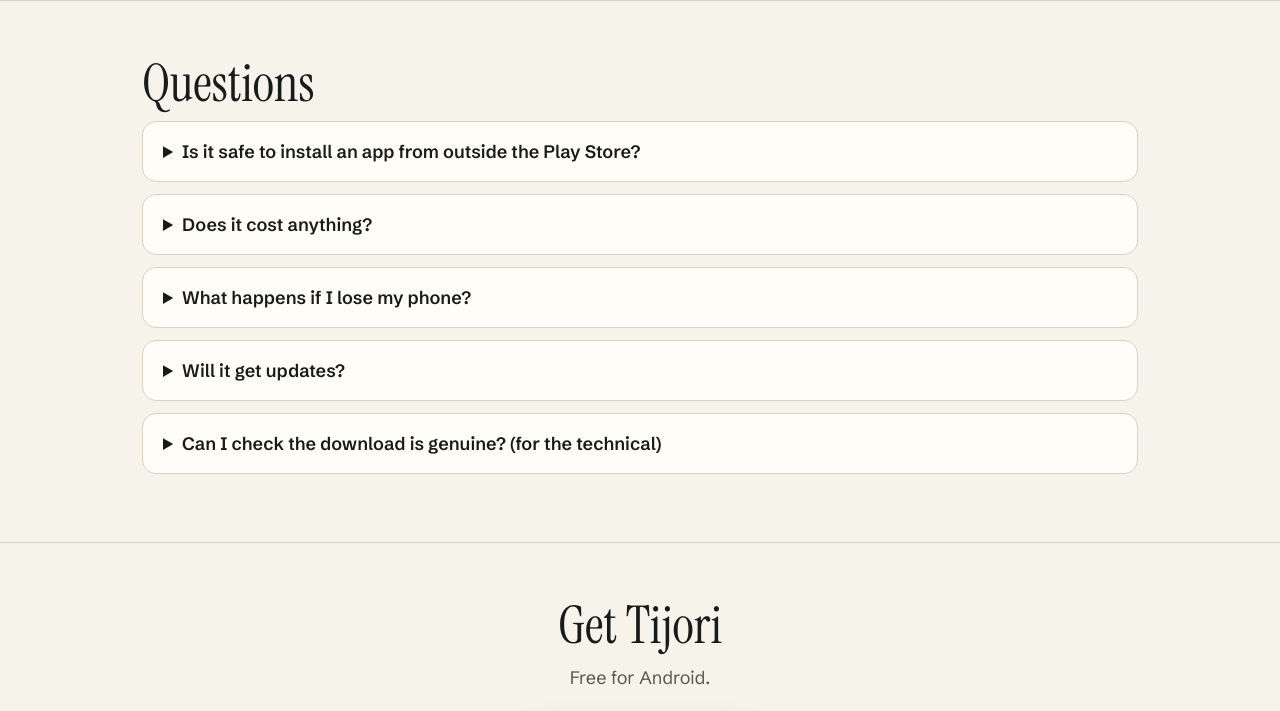
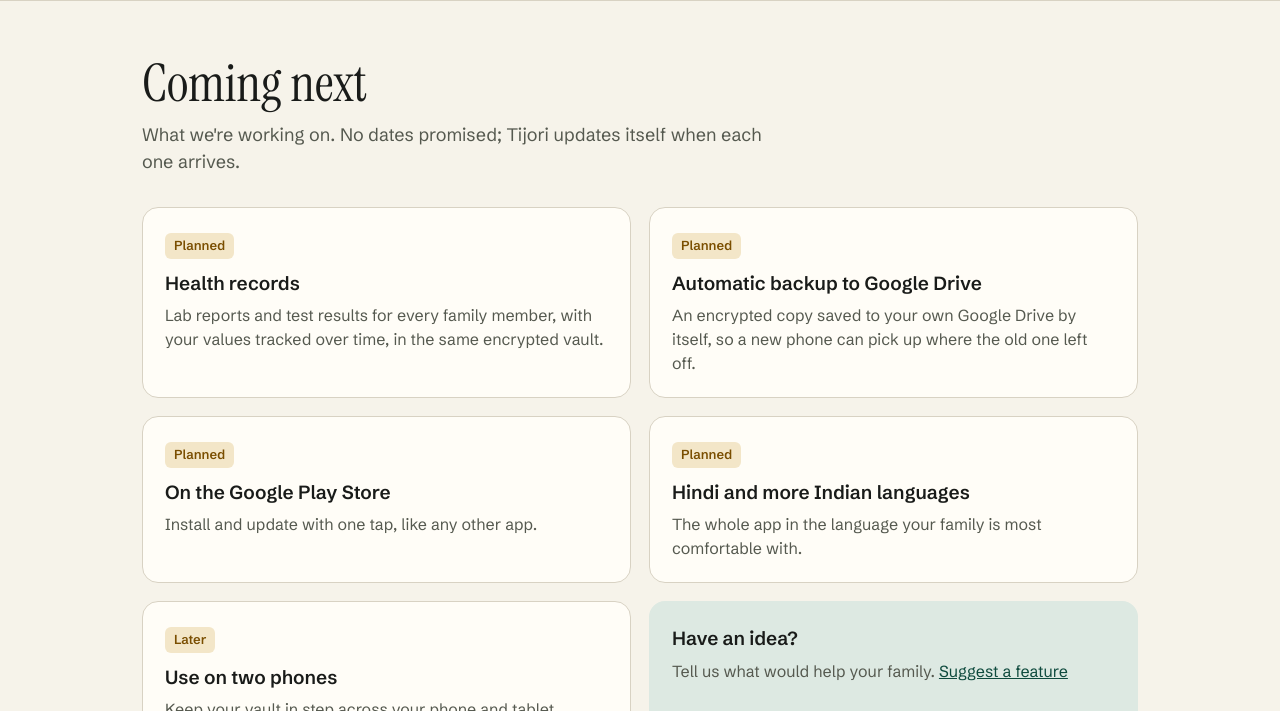
Before and after one commit to NestraVault/nestravault.github.io, a plain HTML site: page index.html in a window 1280 px wide. Shown: the part 2590-3301 px from the top of the page. Drawn offline with Linux system fonts and the light colour scheme.

Commit message:
Coming next: planned features

```diff
--- a/index.html
+++ b/index.html
@@ -63,6 +63,8 @@ h2{font-family:'Serif',serif;font-weight:400;font-size:clamp(36px,5vw,52px);line
 .card{background:var(--raised);border:1px solid var(--rule);border-radius:16px;padding:22px}
 .card h3{font-size:19px;margin-bottom:6px}
 .card p{font-size:16px;color:var(--muted)}
+.tag{display:inline-block;font-size:13px;font-weight:600;color:var(--brass);background:var(--brassbg);border-radius:6px;padding:3px 9px;margin-bottom:10px}
+.card.idea{background:var(--greenbg);border-color:transparent}
 .ticks{list-style:none;display:grid;gap:12px;font-size:19px}
 .ticks li{display:flex;gap:12px;align-items:flex-start}
 .ticks li:before{content:'✓';flex:none;width:28px;height:28px;border-radius:50%;background:var(--green);color:#fff;display:grid;place-items:center;font-size:15px;margin-top:1px}
@@ -168,6 +170,21 @@ footer a{margin:0 8px}
   </div>
 </section>
 
+<section id="coming-next">
+  <div class="wrap">
+    <h2>Coming next</h2>
+    <p class="sub">What we're working on. No dates promised; Tijori updates itself when each one arrives.</p>
+    <div class="grid2">
+      <div class="card"><span class="tag">Planned</span><h3>Health records</h3><p>Lab reports and test results for every family member, with your values tracked over time, in the same encrypted vault.</p></div>
+      <div class="card"><span class="tag">Planned</span><h3>Automatic backup to Google Drive</h3><p>An encrypted copy saved to your own Google Drive by itself, so a new phone can pick up where the old one left off.</p></div>
+      <div class="card"><span class="tag">Planned</span><h3>On the Google Play Store</h3><p>Install and update with one tap, like any other app.</p></div>
+      <div class="card"><span class="tag">Planned</span><h3>Hindi and more Indian languages</h3><p>The whole app in the language your family is most comfortable with.</p></div>
+      <div class="card"><span class="tag">Later</span><h3>Use on two phones</h3><p>Keep your vault in step across your phone and tablet, synced through your own Google Drive, still encrypted.</p></div>
+      <div class="card idea"><h3>Have an idea?</h3><p>Tell us what would help your family. <a href="https://github.com/tijorivault/tijori-releases/issues/new?title=Feature%20idea%3A%20">Suggest a feature</a></p></div>
+    </div>
+  </div>
+</section>
+
 <section>
   <div class="wrap">
     <h2>Questions</h2>
```
